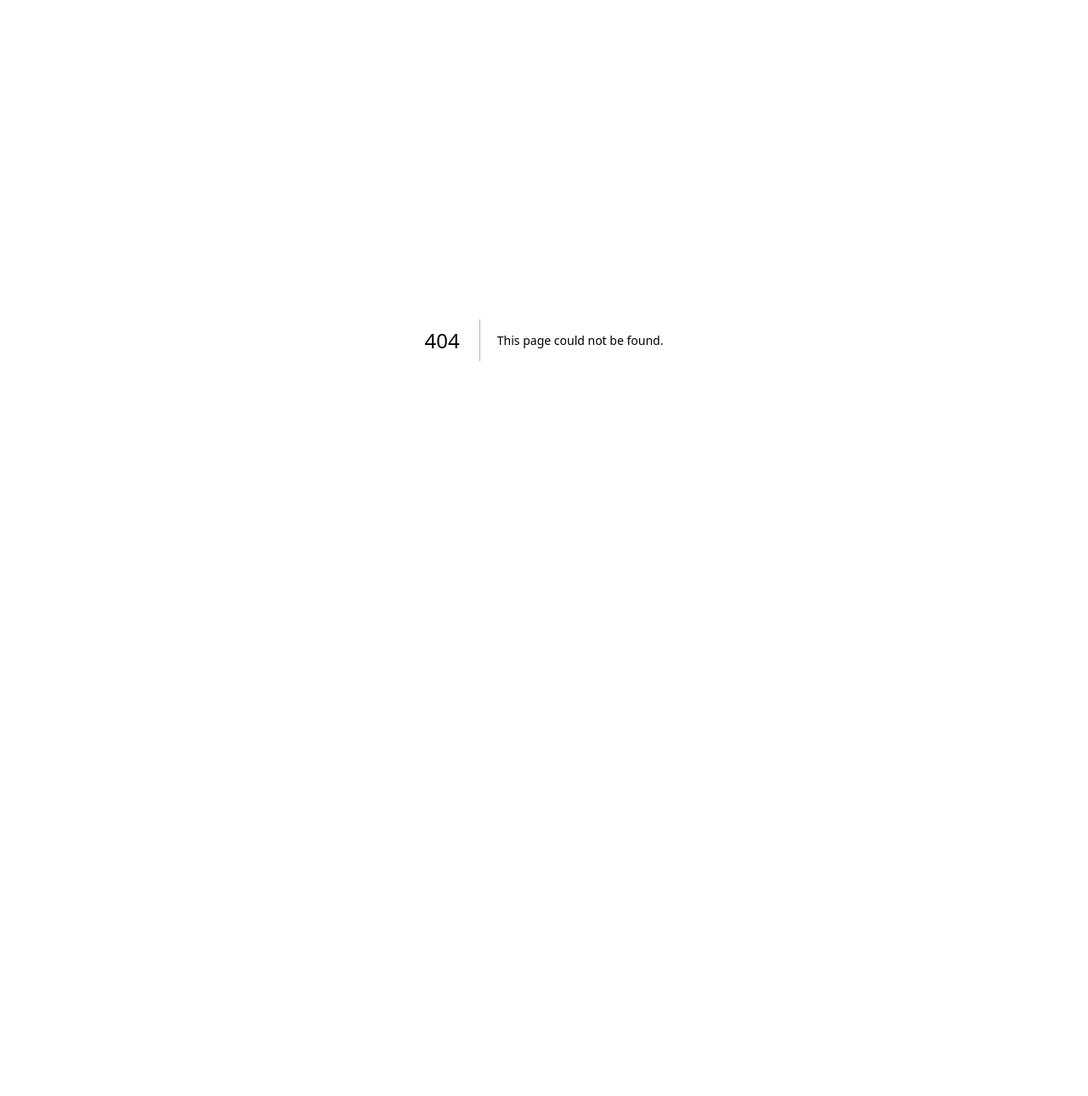
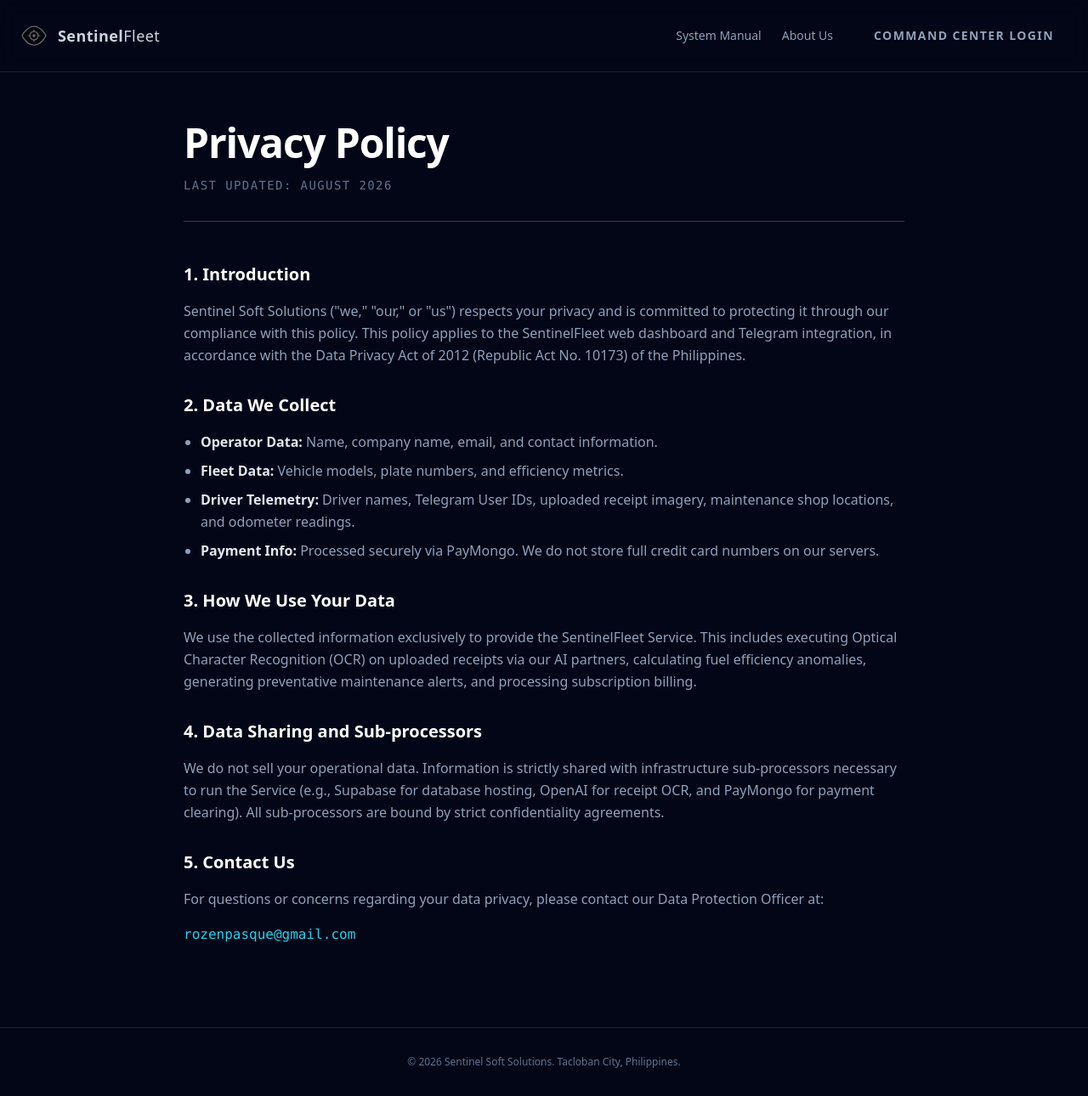
Before and after one commit to patroca39/sentinel-fleet, a Next.js app: page /legal/privacy in a window 1280 px wide. Before the commit this address had no page. Shown: the whole page at 85% size. Before the commit the page ends 800 px from the top, so only its background shows below. Built offline with nearby package versions, Linux system fonts and the light colour scheme.

Commit message:
Editted for live deployment v2

```diff
--- /dev/null
+++ b/src/app/legal/privacy/page.jsx
@@ -0,0 +1,56 @@
+"use client";
+
+import React from 'react';
+import Navbar from '@/components/Navbar';
+
+export default function PrivacyPolicy() {
+  return (
+    <div className="min-h-screen bg-slate-950 text-slate-300 font-sans selection:bg-cyan-500/30 flex flex-col">
+      <Navbar />
+
+      <div className="flex-1 max-w-4xl mx-auto px-6 pt-36 pb-24 space-y-12">
+        <div className="border-b border-slate-800 pb-8">
+          <h1 className="text-3xl md:text-5xl font-black text-white tracking-tight mb-4">Privacy Policy</h1>
+          <p className="text-slate-500 font-mono text-sm uppercase tracking-widest">Last Updated: August 2026</p>
+        </div>
+
+        <div className="space-y-8 text-sm md:text-base leading-relaxed text-slate-400">
+          <section className="space-y-4">
+            <h2 className="text-xl font-bold text-white">1. Introduction</h2>
+            <p>Sentinel Soft Solutions ("we," "our," or "us") respects your privacy and is committed to protecting it through our compliance with this policy. This policy applies to the SentinelFleet web dashboard and Telegram integration, in accordance with the Data Privacy Act of 2012 (Republic Act No. 10173) of the Philippines.</p>
+          </section>
+
+          <section className="space-y-4">
+            <h2 className="text-xl font-bold text-white">2. Data We Collect</h2>
+            <ul className="list-disc pl-5 space-y-2">
+              <li><strong className="text-slate-200">Operator Data:</strong> Name, company name, email, and contact information.</li>
+              <li><strong className="text-slate-200">Fleet Data:</strong> Vehicle models, plate numbers, and efficiency metrics.</li>
+              <li><strong className="text-slate-200">Driver Telemetry:</strong> Driver names, Telegram User IDs, uploaded receipt imagery, maintenance shop locations, and odometer readings.</li>
+              <li><strong className="text-slate-200">Payment Info:</strong> Processed securely via PayMongo. We do not store full credit card numbers on our servers.</li>
+            </ul>
+          </section>
+
+          <section className="space-y-4">
+            <h2 className="text-xl font-bold text-white">3. How We Use Your Data</h2>
+            <p>We use the collected information exclusively to provide the SentinelFleet Service. This includes executing Optical Character Recognition (OCR) on uploaded receipts via our AI partners, calculating fuel efficiency anomalies, generating preventative maintenance alerts, and processing subscription billing.</p>
+          </section>
+
+          <section className="space-y-4">
+            <h2 className="text-xl font-bold text-white">4. Data Sharing and Sub-processors</h2>
+            <p>We do not sell your operational data. Information is strictly shared with infrastructure sub-processors necessary to run the Service (e.g., Supabase for database hosting, OpenAI for receipt OCR, and PayMongo for payment clearing). All sub-processors are bound by strict confidentiality agreements.</p>
+          </section>
+
+          <section className="space-y-4">
+            <h2 className="text-xl font-bold text-white">5. Contact Us</h2>
+            <p>For questions or concerns regarding your data privacy, please contact our Data Protection Officer at:</p>
+            <p className="font-mono text-cyan-400">rozenpasque@gmail.com</p>
+          </section>
+        </div>
+      </div>
+
+      <footer className="border-t border-slate-800/50 bg-slate-950 py-8 px-6 text-center text-slate-500 text-xs">
+        <p>&copy; 2026 Sentinel Soft Solutions. Tacloban City, Philippines.</p>
+      </footer>
+    </div>
+  );
+}
```
